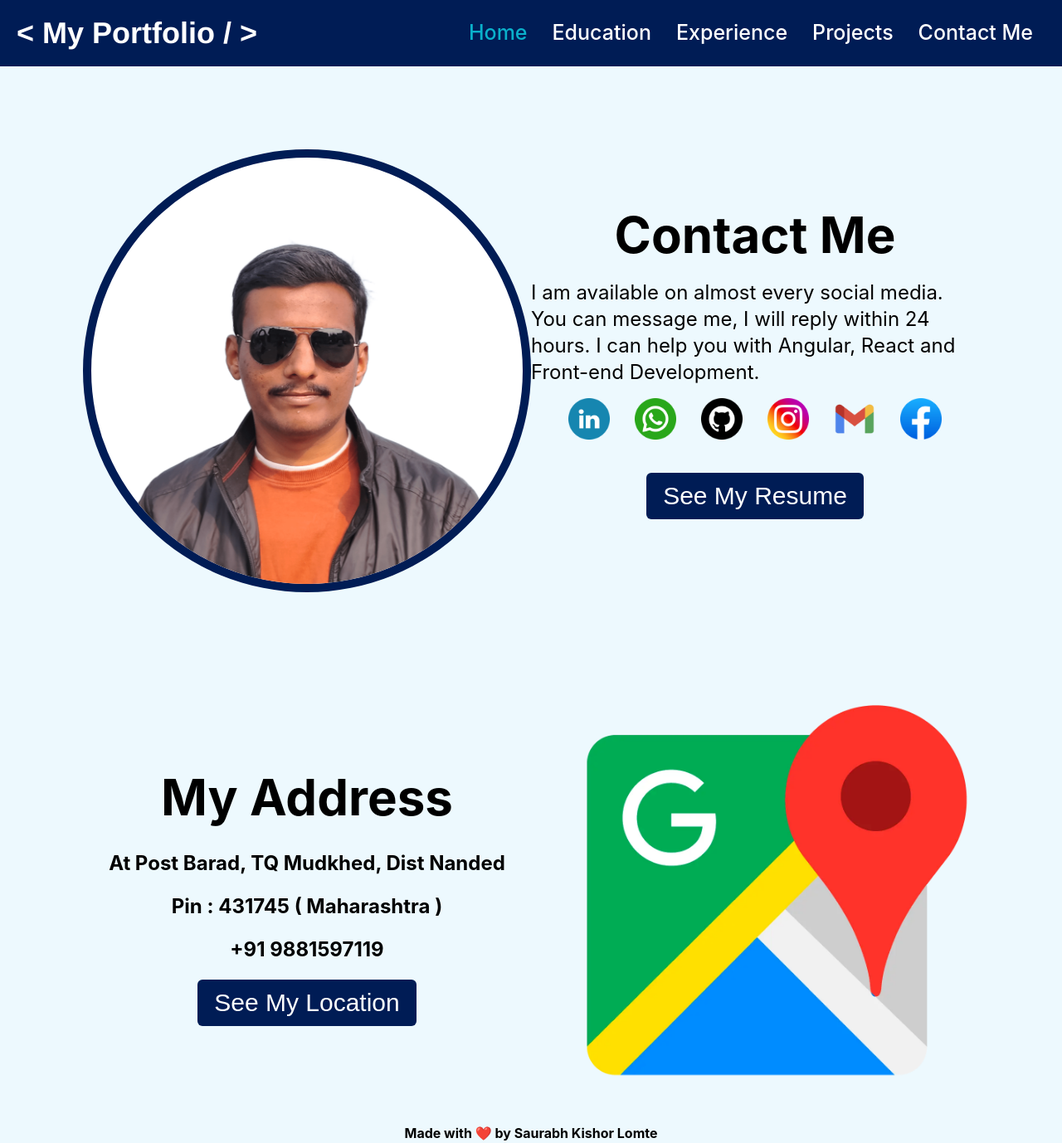
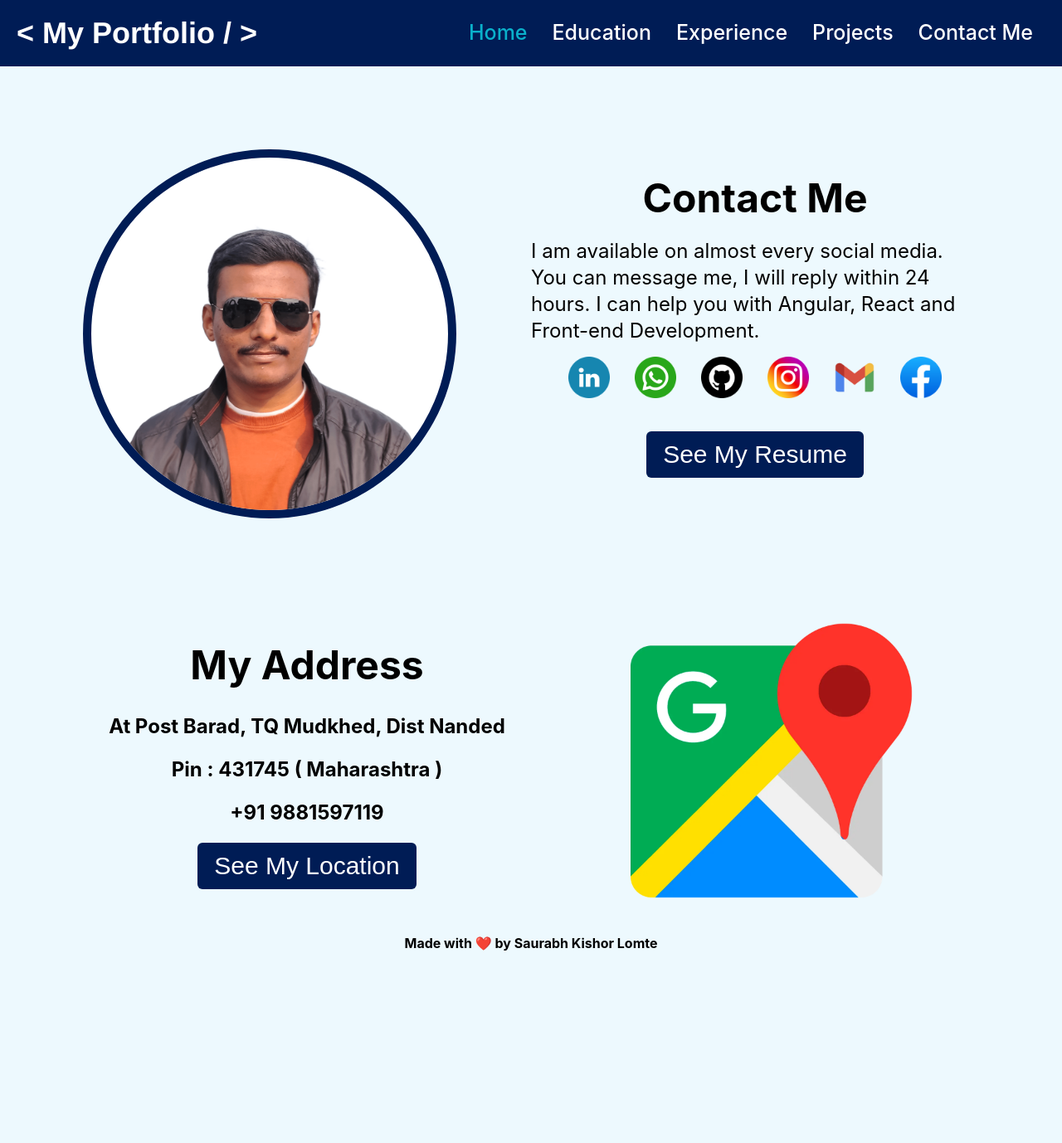
Before and after one commit to saurabhkl16/my-portfolio, a React (Vite) app: page /contact in a window 1280 px wide. Shown: the whole page at 83% size. After the commit the page ends 1149 px from the top, so only its background shows below. Built offline with nearby package versions, Linux system fonts and the light colour scheme.

Commit message:
fix: css issue

```diff
--- a/src/pages/contact/Contact.jsx
+++ b/src/pages/contact/Contact.jsx
@@ -5,10 +5,10 @@ function Contact() {
     <div className="contact">
       <div className="top-content flex">
         <div className="left w-1/2">
-          <img src="./contact-me.png" alt="project-img" width={600} />
+          <img src="./contact-me.png" alt="project-img" width={450} />
         </div>
         <div className="right flex flex-col items-center justify-center w-1/2">
-          <h2 className="text-6xl font-bold">Contact Me</h2>
+          <h2 className="text-5xl font-bold">Contact Me</h2>
           <br />
           <p className="text-2xl">
             I am available on almost every social media. You can message me, I
@@ -89,7 +89,7 @@ function Contact() {
       </div>
       <div className="address flex">
         <div className="left flex flex-col items-center justify-center w-1/2">
-          <h2 className="text-6xl font-bold">My Address</h2>
+          <h2 className="text-5xl font-bold">My Address</h2>
           <br />
           <p className="text-2xl font-bold">
             At Post Barad, TQ Mudkhed, Dist Nanded
@@ -100,8 +100,8 @@ function Contact() {
             See My Location
           </button>
         </div>
-        <div className="right w-1/2">
-          <img src="./map.png" alt="map-img" width={600} />
+        <div className="right flex justify-center w-1/2">
+          <img src="./map.png" alt="map-img" width={400} />
         </div>
       </div>
       <h2 className="text-center font-bold">
--- a/src/pages/education/Education.jsx
+++ b/src/pages/education/Education.jsx
@@ -8,7 +8,7 @@ function Education() {
           <img src="./education.png" alt="education" width={800} />
         </div>
         <div className="right flex flex-col items-center justify-center w-1/2">
-          <h2 className="text-6xl font-bold">Education</h2>
+          <h2 className="text-5xl font-bold">Education</h2>
           <p className="text-4xl">Basic Qualification and Certifcations</p>
           <div className="education-links flex items-center">
             <a
--- a/src/pages/experience/Experience.jsx
+++ b/src/pages/experience/Experience.jsx
@@ -8,7 +8,7 @@ function Experience() {
           <img src="./Experience.png" alt="experience" width={800} />
         </div>
         <div className="right flex flex-col items-center justify-center w-1/2">
-          <h2 className="text-6xl font-bold">Experience</h2>
+          <h2 className="text-5xl font-bold">Experience</h2>
           <p className="text-4xl">Work, Internship and Volunteership</p>
           <br />
           <p className="text-2xl">
--- a/src/pages/home/Home.jsx
+++ b/src/pages/home/Home.jsx
@@ -5,11 +5,11 @@ function Home() {
     <div className="home">
       <div className="my-info flex">
         <div className="left flex flex-col justify-start items-center w-1/2">
-          <h2 className="text-7xl font-bold">Saurabh Lomte</h2>
+          <h2 className="text-5xl font-bold">Saurabh Lomte</h2>
           <span className="profession text-3xl font-bold">
             ( Frontend Developer )
           </span>
-          <p className="about-me text-3xl">
+          <p className="about-me text-2xl">
             Frontend Developer with 3 years of experience building scalable and
             high-performance web applications using Angular, React, TypeScript,
             and modern JavaScript. Experienced in developing reusable component
--- a/src/pages/home/home.css
+++ b/src/pages/home/home.css
@@ -3,7 +3,7 @@
 
 .my-info {
   min-height: 500px;
-  margin-top: 50px;
+  margin-top: 30px;
   padding: 30px;
 }
 
--- a/src/pages/projects/Projects.jsx
+++ b/src/pages/projects/Projects.jsx
@@ -8,7 +8,7 @@ function Projects() {
           <img src="./projects.png" alt="project-img" width={700} />
         </div>
         <div className="right flex flex-col items-center justify-center w-1/2">
-          <h2 className="text-6xl font-bold">Projects</h2>
+          <h2 className="text-5xl font-bold">Projects</h2>
           <br />
           <p className="text-2xl">
             My projects makes use of vast variety of latest technology tools. My
--- a/src/pages/projects/project.css
+++ b/src/pages/projects/project.css
@@ -1,5 +1,5 @@
 .projects .top-content {
-  margin-top: 50px;
+  margin-top:10px;
 }
 
 .projects .top-content .right p {
```
Also changed, not shown: 1 other file (tests, documents, lock files or other folders).
